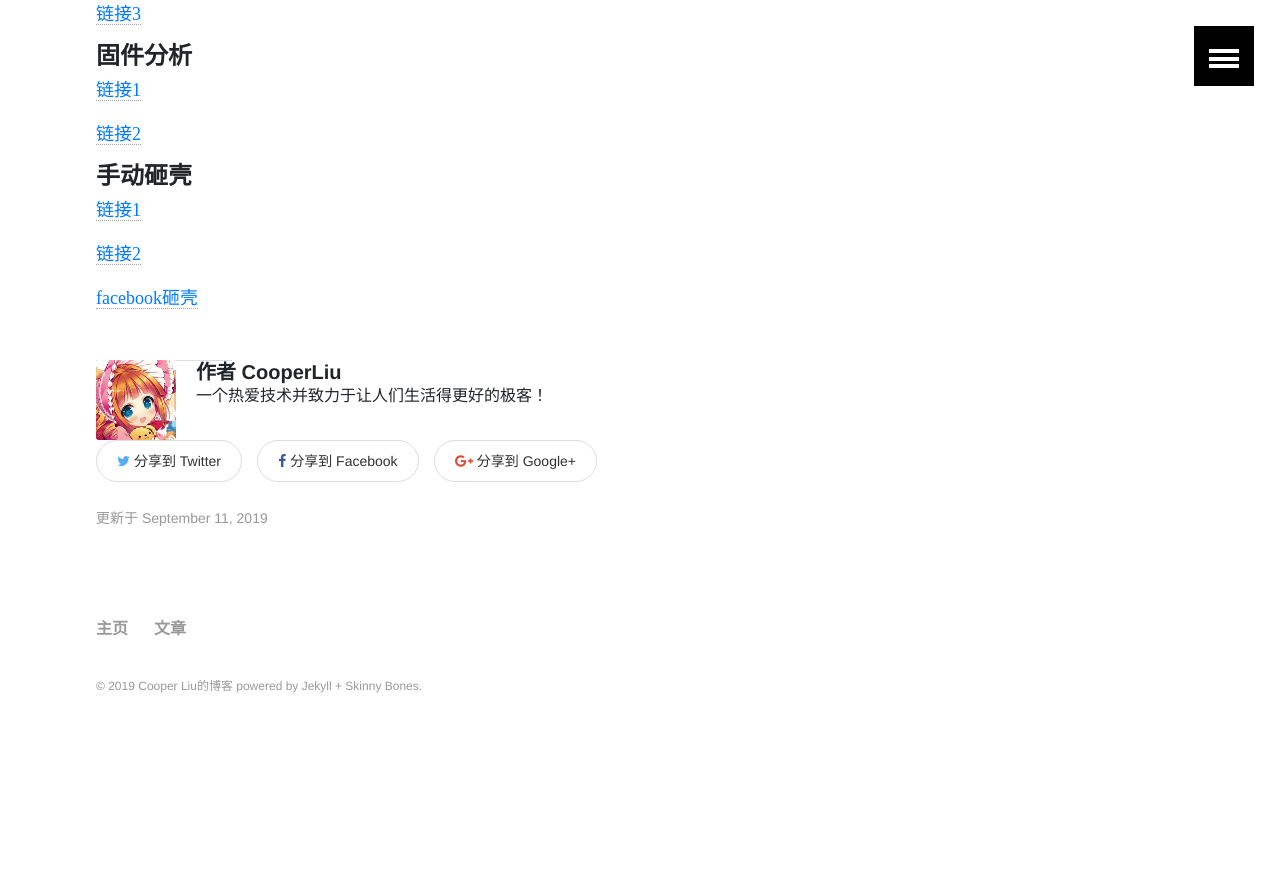
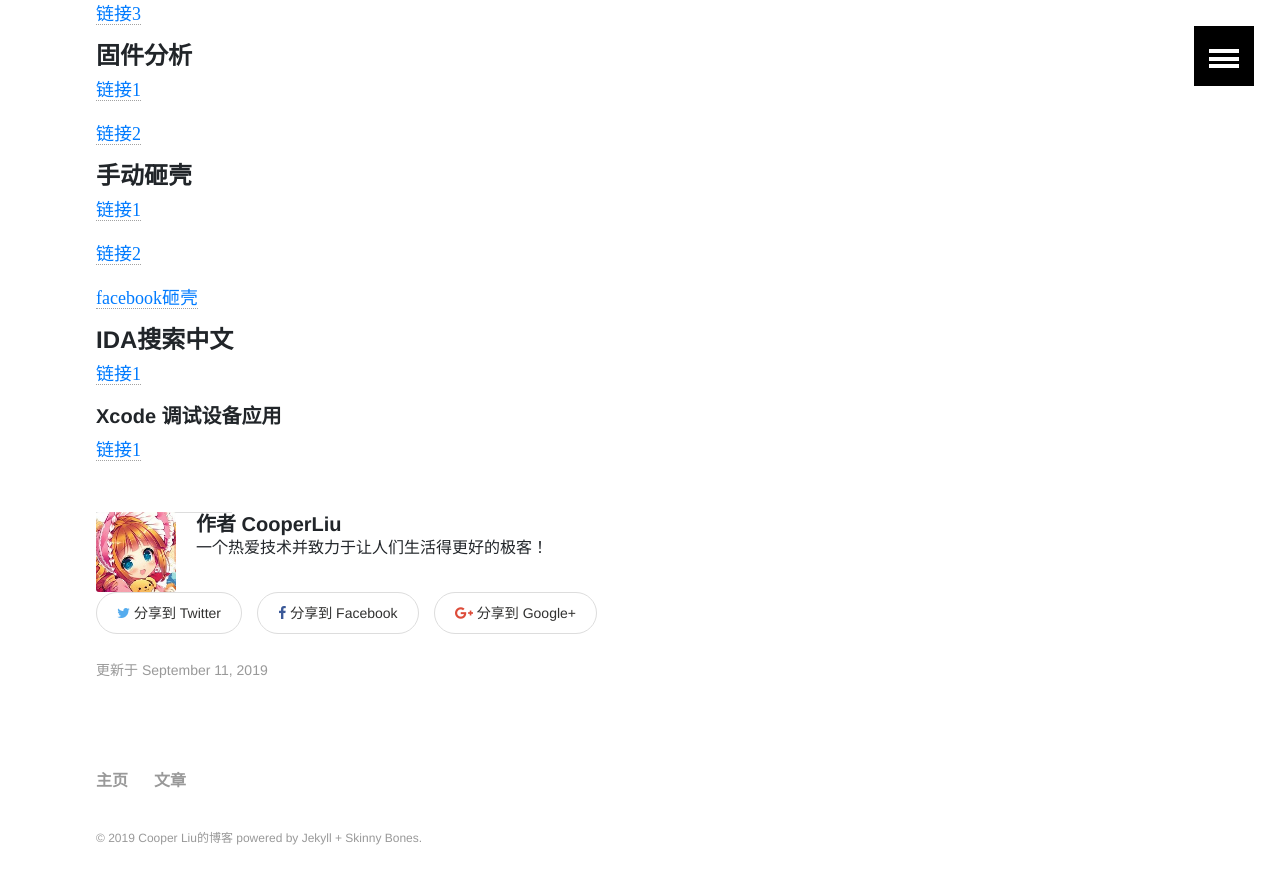
Before and after one commit to LLMIKU/LLMIKU.github.io, a Jekyll site: the page built from _posts/articles/2019-08-28-iOS逆向.md, in a window 1280 px wide and 900 px high, scrolled down 1156 px. Shown: the top 884 px of the window. Built offline with Jekyll 4.4.1, drawn with Linux system fonts in a browser that asks for light colours; some web fonts are replaced; before the commit the page ends 1904 px from its top, so only the background shows below that.

Commit message:
:sheep: update iOS Reverse

```diff
--- a/_posts/articles/2019-08-28-iOS逆向.md
+++ b/_posts/articles/2019-08-28-iOS逆向.md
@@ -73,3 +73,11 @@ image:
 [链接2](https://www.jianshu.com/p/cb2c2c65bd0f?utm_campaign=maleskine&utm_content=note&utm_medium=seo_notes&utm_source=recommendation)
 
 [facebook砸壳](https://www.jianshu.com/p/1c6c36b1ae58)
+
+#### IDA搜索中文
+
+[链接1](https://bbs.pediy.com/thread-254421.htm)
+
+##### Xcode 调试设备应用
+
+[链接1](https://bbs.pediy.com/thread-213139.htm)
```
